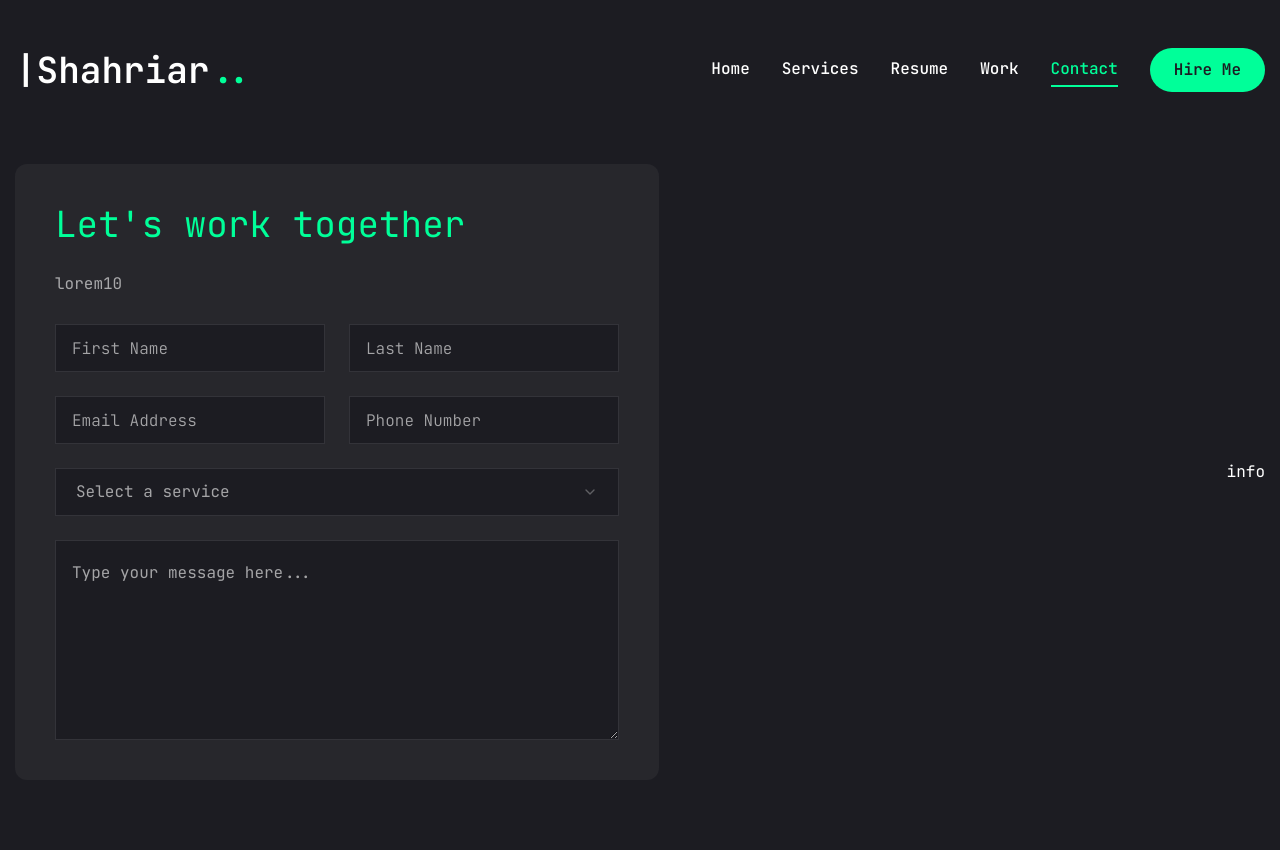
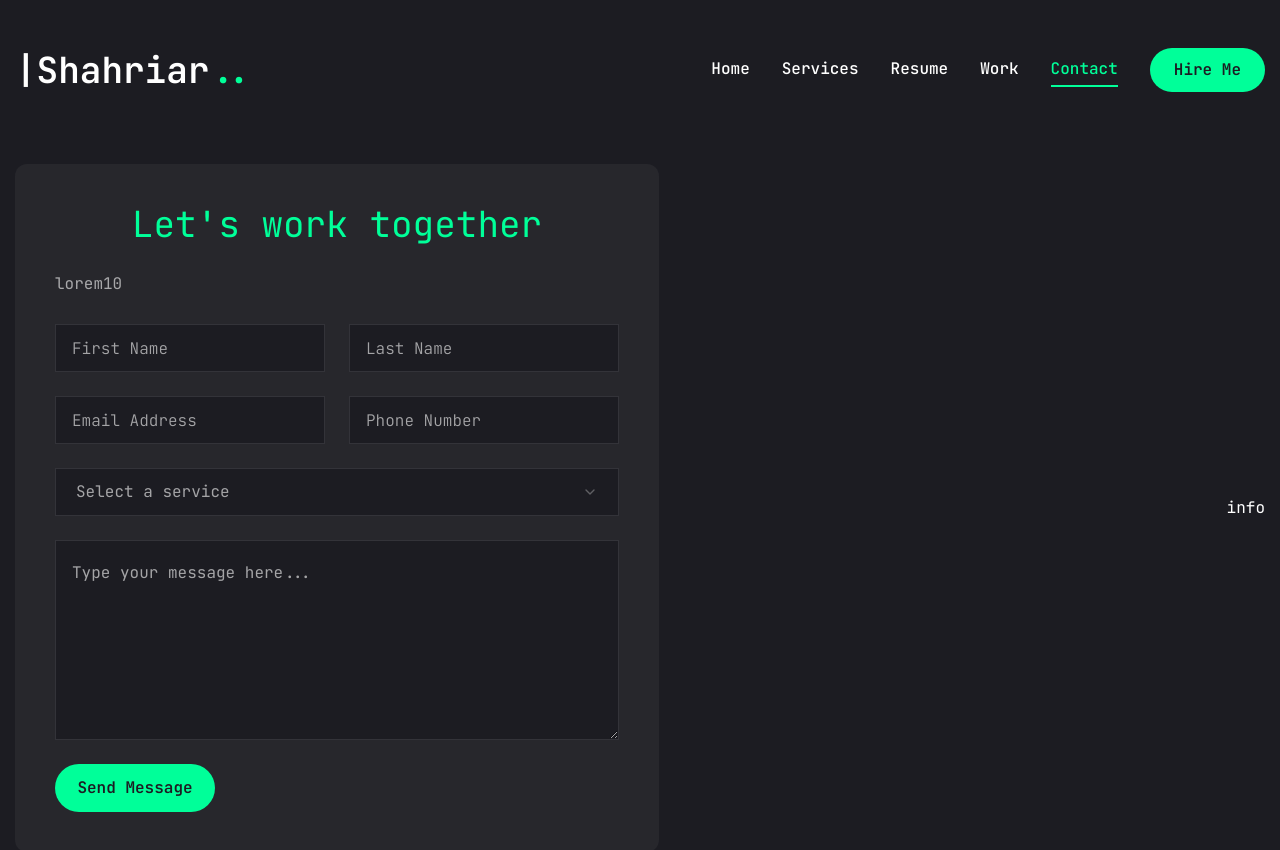
Before and after one commit to shahriar2880/portfolio, a Next.js app: page /contact in a window 1280 px wide. Shown: the top 850 px of the page. Before the commit the page ends 804 px from the top, so only its background shows below. Built offline with nearby package versions, Linux system fonts and the light colour scheme.

Commit message:
create button on contact  page

```diff
--- a/app/contact/page.jsx
+++ b/app/contact/page.jsx
@@ -31,7 +31,7 @@ const Contact = () => {
           {/* form */}
           <div className="xl:h-[54%] order-2 xl:order-none">
             <form className="flex flex-col gap-6 p-10 bg-[#27272c] rounded-xl">
-              <h3 className="text-4xl text-accent">Let's work together</h3>
+              <h3 className="text-4xl text-accent text-center">Let's work together</h3>
               <p className="text-white/60">lorem10</p>
               {/* input */}
               <div className="grid grid-cols-1 md:grid-cols-2 gap-6">
@@ -55,6 +55,8 @@ const Contact = () => {
               </Select>
               {/* text area */}
               <Textarea className="h-[200px]" placeholder="Type your message here..."/>
+              {/* btn */}
+              <Button size="md" className="max-w-40 h-12">Send Message</Button>
             </form>
           </div>
           {/* info */}
```
